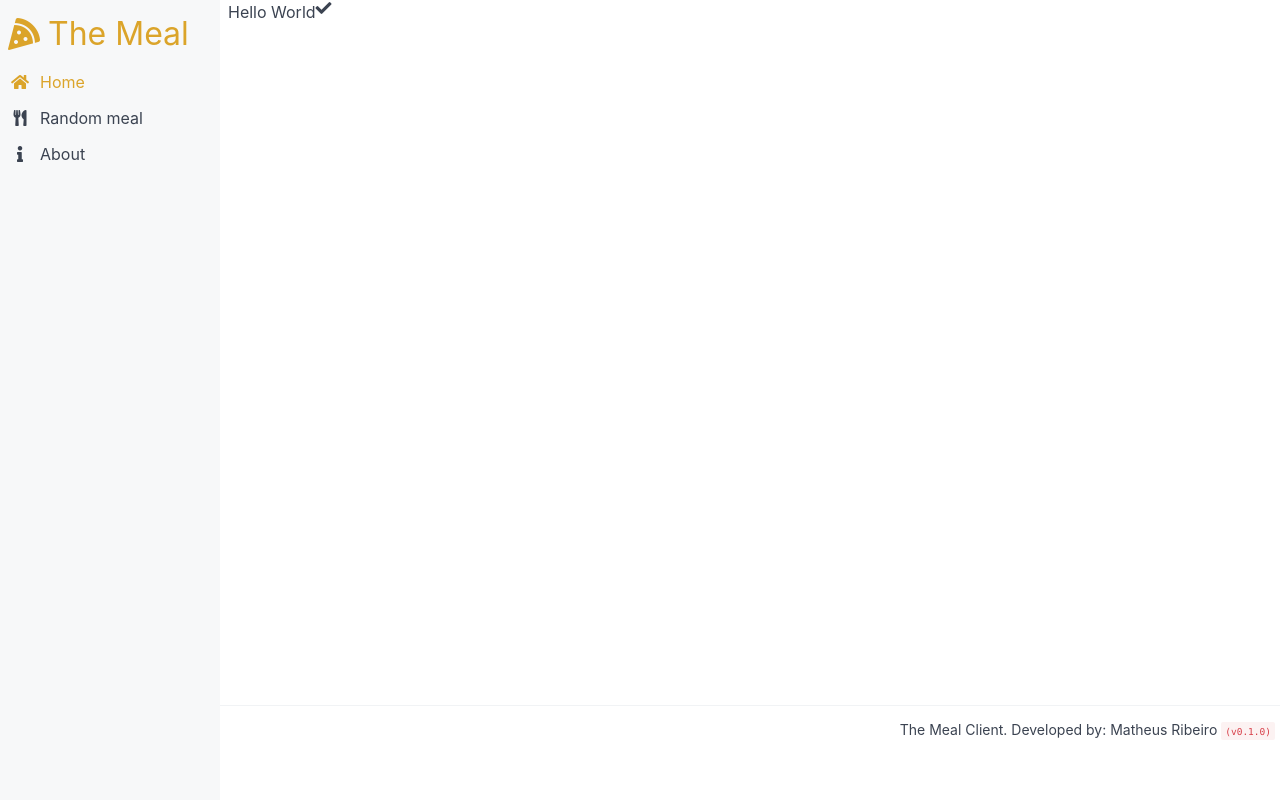
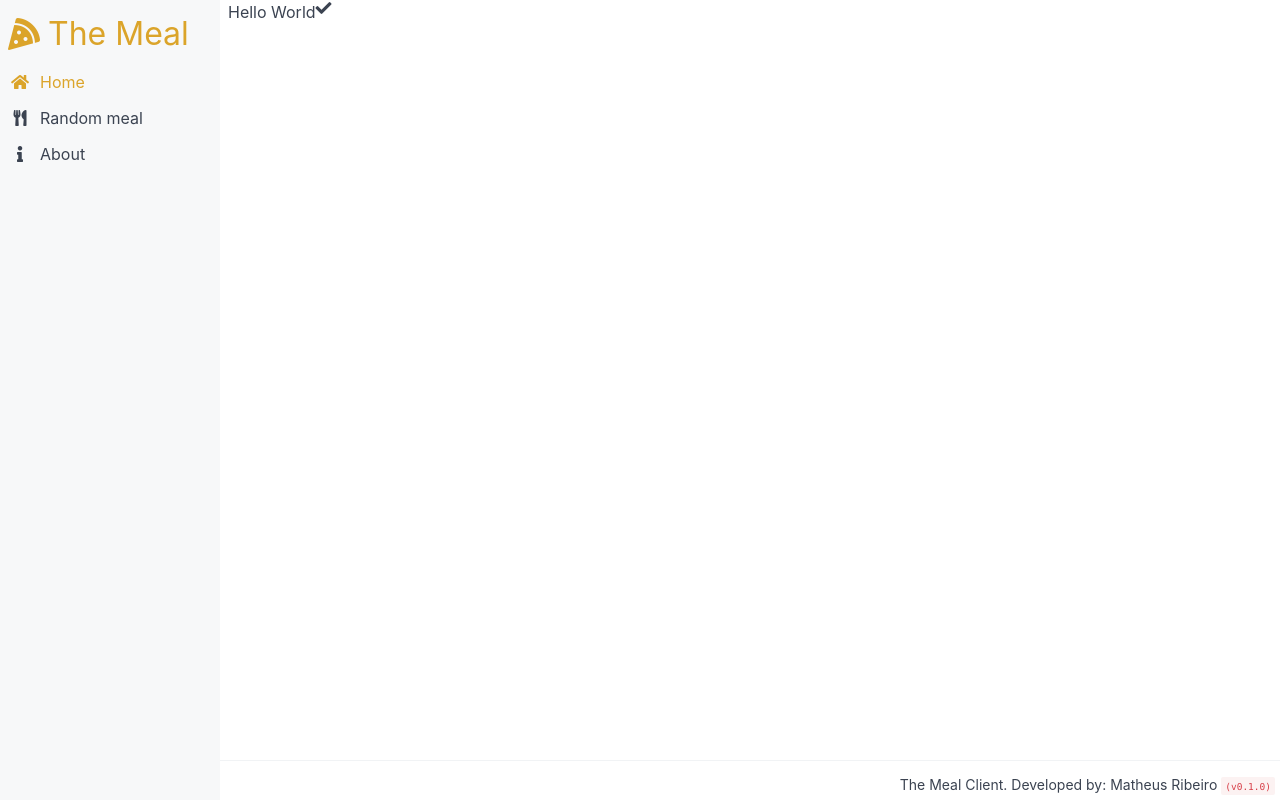
Before and after one commit to matheus-rib/the-meal-client, a Vue app: page / in a window 1280 px wide. Built offline with nearby package versions, Linux system fonts and the light colour scheme; what v-toaster would draw is missing.

Commit message:
Style fix

```diff
--- a/src/views/Base.vue
+++ b/src/views/Base.vue
@@ -26,10 +26,13 @@ export default {
 .app-container
   display flex
   flex-direction column
-  height calc(100vh - 55px)
+  height calc(100vh)
   .content
     flex 1
     background-color #fff
     overflow-y auto
     overflow-x hidden
+@media(max-width:959px)
+  .app-container
+    height calc(100vh - 55px)
 </style>
```
